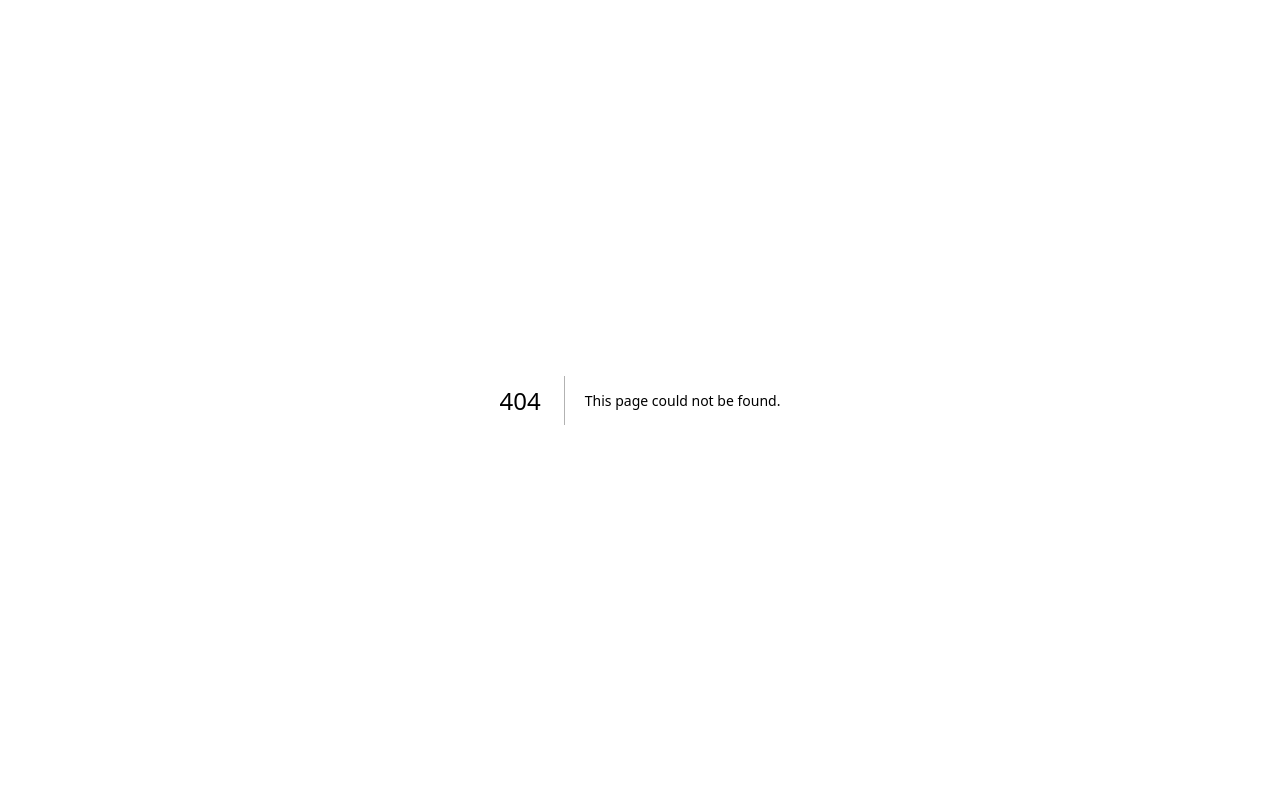
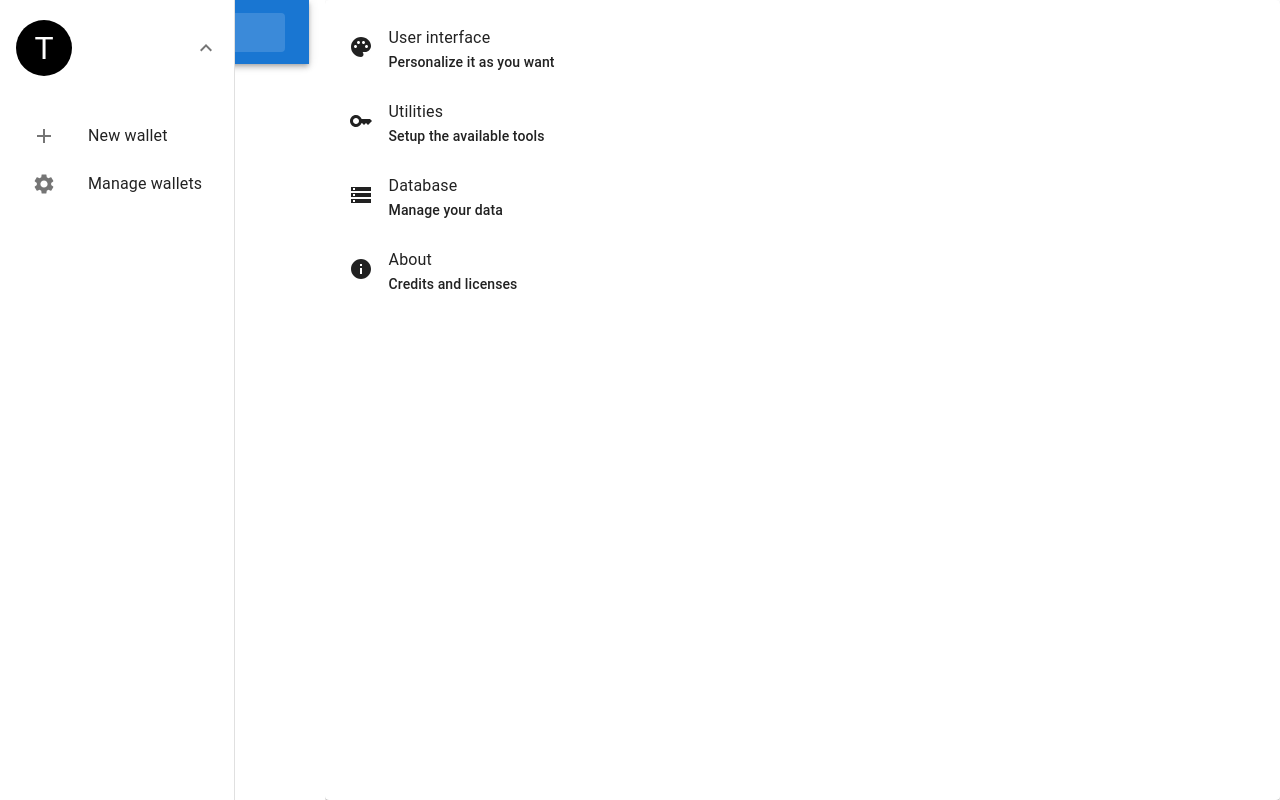
Before and after one commit to ivanlewin/moneywallet-web, a Next.js app: page /settings in a window 1280 px wide. Before the commit this address had no page. Built offline with nearby package versions, Linux system fonts and the light colour scheme.

Commit message:
various changes

```diff
--- a/components/Icons/IconDisplay.tsx
+++ b/components/Icons/IconDisplay.tsx
@@ -2,7 +2,7 @@ import Icon, { IconProps } from 'components/Icons/Icon';
 import React from 'react';
 import { IconSchema } from 'schemas';
 
-import { FALLBACK_ICON } from 'fixtures/wallets';
+import { FALLBACK_ICON } from 'fixtures';
 
 type IconDisplayProps = Partial<IconProps> & {
   icon?: string;
--- a/components/Layout.tsx
+++ b/components/Layout.tsx
@@ -19,7 +19,7 @@ export default function Layout({ children }: LayoutProps) {
         display: 'flex',
       },
     }}>
-      <SearchAppBar hamburgerOnClick={() => setDrawerOpen(!drawerOpen)} />
+      <SearchAppBar onClickOnIcon={() => setDrawerOpen(!drawerOpen)} />
       <Hidden mdDown>
         <Drawer open variant='persistent'>
           <Sidebar />
--- a/components/SearchAppBar.tsx
+++ b/components/SearchAppBar.tsx
@@ -54,9 +54,9 @@ const StyledInputBase = styled(InputBase)(({ theme }) => ({
 }));
 
 type SearchAppBarProps = {
-  hamburgerOnClick: IconButtonProps['onClick'];
+  onClickOnIcon: IconButtonProps['onClick'];
 };
-export default function SearchAppBar({ hamburgerOnClick }: SearchAppBarProps) {
+export default function SearchAppBar({ onClickOnIcon }: SearchAppBarProps) {
   return (
     <Box sx={{ flexGrow: 1 }}>
       <AppBar position="static">
@@ -67,7 +67,7 @@ export default function SearchAppBar({ hamburgerOnClick }: SearchAppBarProps) {
             color="inherit"
             aria-label="open drawer"
             sx={{ mr: 2 }}
-            onClick={hamburgerOnClick}
+            onClick={onClickOnIcon}
           >
             <MenuIcon />
           </IconButton>
--- a/components/Sidebar/SidebarHeader.tsx
+++ b/components/Sidebar/SidebarHeader.tsx
@@ -2,7 +2,7 @@ import { useDatabase } from 'contexts/DatabaseContext';
 import * as React from 'react';
 
 import ExpandMoreIcon from '@mui/icons-material/ExpandMore';
-import { Accordion, AccordionDetails, AccordionProps, AccordionSummary, List, Typography } from '@mui/material';
+import { Accordion, AccordionDetails, AccordionProps, AccordionSummary, Grid, List, Typography } from '@mui/material';
 
 import WalletListItem from '../Wallets/WalletListItem';
 
@@ -10,6 +10,8 @@ import type { Wallet } from 'types/database';
 import NewWalletListItem from 'components/Wallets/NewWalletListItem';
 import ManageWalletsListItem from 'components/Wallets/ManageWalletsListItem';
 import TotalWalletListItem from 'components/Wallets/TotalWalletListItem';
+import IconDisplay from 'components/Icons/IconDisplay';
+import { TOTAL_WALLET_ICON } from 'fixtures';
 
 export type SidebarHeaderProps = Omit<AccordionProps, 'children'>;
 export default function SidebarHeader(props: SidebarHeaderProps) {
@@ -28,8 +30,45 @@ export default function SidebarHeader(props: SidebarHeaderProps) {
       }}
       {...props}
     >
-      <AccordionSummary expandIcon={<ExpandMoreIcon />}>
-        <Typography>Total</Typography>
+      <AccordionSummary
+        expandIcon={<ExpandMoreIcon />}
+        sx={{
+          justifyContent: 'space-between',
+          alignItems: 'center'
+        }}
+      >
+        <IconDisplay
+          icon={TOTAL_WALLET_ICON}
+          onClick={() => setSelectedWallet('total')}
+          style={{
+            height: 56,
+            width: 56,
+            fontSize: '2rem'
+          }}
+        />
+        {walletList ? (
+          <Grid sx={{
+            display: 'flex',
+            alignItems: 'center',
+            justifyContent: 'flex-end',
+            width: '100%',
+            mr: 1,
+            gap: 1,
+            '& > *': {
+              height: 36,
+              width: 36,
+              fontSize: 22,
+            }
+          }}>
+            {walletList.slice(0, 3).map(wallet => (
+              <IconDisplay
+                key={wallet.id}
+                icon={wallet.icon}
+                onClick={() => setSelectedWallet(wallet.id)}
+              />
+            ))}
+          </Grid>
+        ) : null}
       </AccordionSummary>
       <AccordionDetails>
         <List>
@@ -50,6 +89,6 @@ export default function SidebarHeader(props: SidebarHeaderProps) {
           <ManageWalletsListItem />
         </List>
       </AccordionDetails>
-    </Accordion>
+    </Accordion >
   );
 }
--- a/components/Wallets/WalletListItem.tsx
+++ b/components/Wallets/WalletListItem.tsx
@@ -1,14 +1,12 @@
-import Icon from 'components/Icons/Icon';
 import { useDatabase } from 'contexts/DatabaseContext';
 import React from 'react';
-import { IconSchema } from 'schemas';
 import { Wallet } from 'types/database';
 import { calculateBalance } from 'utils';
 import { formatCurrency } from 'utils/formatting';
 
 import { ListItem, ListItemButton, ListItemIcon, ListItemProps, ListItemText } from '@mui/material';
 
-import type { Icon as IconType } from 'types/database';
+import IconDisplay from '../Icons/IconDisplay';
 
 type WalletListItemProps = ListItemProps & {
   wallet: Wallet;
@@ -17,15 +15,8 @@ type WalletListItemProps = ListItemProps & {
 export default function WalletListItem({ selected, wallet, ...props }: WalletListItemProps) {
   const { database } = useDatabase();
   const { transactions, currencies } = database || {};
-  const { icon, id, currency, name } = wallet;
+  const { currency, name } = wallet;
   const walletCurrency = currencies?.find(c => c.iso === currency);
-
-  const walletIcon = React.useMemo(() => {
-    const fallback = { type: 'color', name: 'Wallet', color: '#2196F3' } as IconType;
-    const object = JSON.parse(icon);
-    const icon_ = IconSchema.safeParse(object);
-    return icon_.success === true ? icon_.data : fallback;
-  }, [icon]);
 
   const walletBalance = React.useMemo(() => {
     if (!walletCurrency || !transactions) {
@@ -39,7 +30,7 @@ export default function WalletListItem({ selected, wallet, ...props }: WalletLis
     <ListItem disablePadding {...props}>
       <ListItemButton selected={selected}>
         <ListItemIcon>
-          <Icon {...(walletIcon)} />
+          <IconDisplay icon={wallet.icon} />
         </ListItemIcon>
         <ListItemText primary={name} secondary={walletBalance} />
       </ListItemButton>
--- /dev/null
+++ b/fixtures/index.ts
@@ -0,0 +1,2 @@
+export const TOTAL_WALLET_ICON = "{\"type\":\"color\",\"color\":\"#000000\",\"name\":\"T\"}";
+export const FALLBACK_ICON = { type: 'color', name: '?', color: '#2196F3' } as const;
--- /dev/null
+++ b/pages/settings/index.tsx
@@ -0,0 +1,62 @@
+import * as React from 'react';
+import Layout from 'components/Layout';
+import { Grid, Paper, Typography } from '@mui/material';
+import { UserInterfaceIcon, UtilitiesIcon, DatabaseIcon, AboutIcon } from 'components/Icons';
+import Link, { LinkProps } from 'next/link';
+
+type SettingsMenuProps = {
+  title: string;
+  subtitle: string;
+  icon: React.ReactNode;
+  href: LinkProps['href'];
+};
+function SettingsMenu({ title, subtitle, icon, href }: SettingsMenuProps) {
+  return (
+    <Link href={href}>
+      <Grid item xs={12} sx={{ display: 'flex', gap: 2, alignItems: 'center' }}>
+        <Grid item>
+          {icon}
+        </Grid>
+        <Grid item>
+          <Typography variant='subtitle1'>{title}</Typography>
+          <Typography variant='subtitle2'>{subtitle}</Typography>
+        </Grid>
+      </Grid>
+    </Link>
+  );
+}
+
+export default function Settings() {
+  return (
+    <Layout>
+      <Paper sx={{ minHeight: '100vh' }} >
+        <Grid container flexDirection='column' sx={{ padding: 3, gap: 3 }}>
+          <SettingsMenu
+            title='User interface'
+            subtitle='Personalize it as you want'
+            icon={<UserInterfaceIcon />}
+            href='/settings/user-interface'
+          />
+          <SettingsMenu
+            title='Utilities'
+            subtitle='Setup the available tools'
+            icon={<UtilitiesIcon />}
+            href='/settings/utilities'
+          />
+          <SettingsMenu
+            title='Database'
+            subtitle='Manage your data'
+            icon={<DatabaseIcon />}
+            href='/settings/database'
+          />
+          <SettingsMenu
+            title='About'
+            subtitle='Credits and licenses'
+            icon={<AboutIcon />}
+            href='/settings/about'
+          />
+        </Grid>
+      </Paper>
+    </Layout >
+  );
+}
```
Also changed, not shown: components/Wallets/TotalWalletListItem.tsx (+1 -11 lines), types/index.ts (+13 -7 lines).
